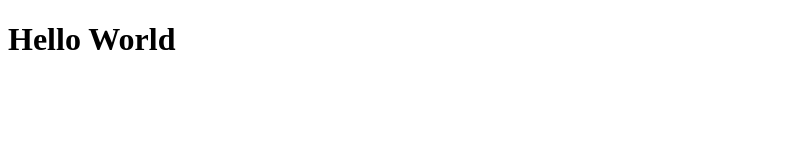
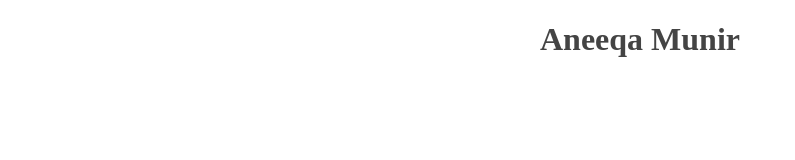
Before and after one commit to aneeqa/aneeqa.github.io, a plain HTML site: page index.html in a window 1280 px wide. Shown: the whole page, without its empty margins (0-795 px from the left). Drawn offline with Linux system fonts and the light colour scheme.

Commit message:
add stylesheet and link with html

```diff
--- a/index.html
+++ b/index.html
@@ -1,9 +1,10 @@
 <!DOCTYPE html>
 <html>
 <head>
-<title>Aneeqa</title>
+<link rel="stylesheet" type="text/css" href="style.css">
+<title>aneeqa</title>
 </head>
 <body>
-<h1>Hello World</h1>
+<h1>Aneeqa Munir</h1>
 </body>
 </html>
--- /dev/null
+++ b/style.css
@@ -0,0 +1,4 @@
+h1 {
+	text-align: center;
+	color: #444444;
+}
```
